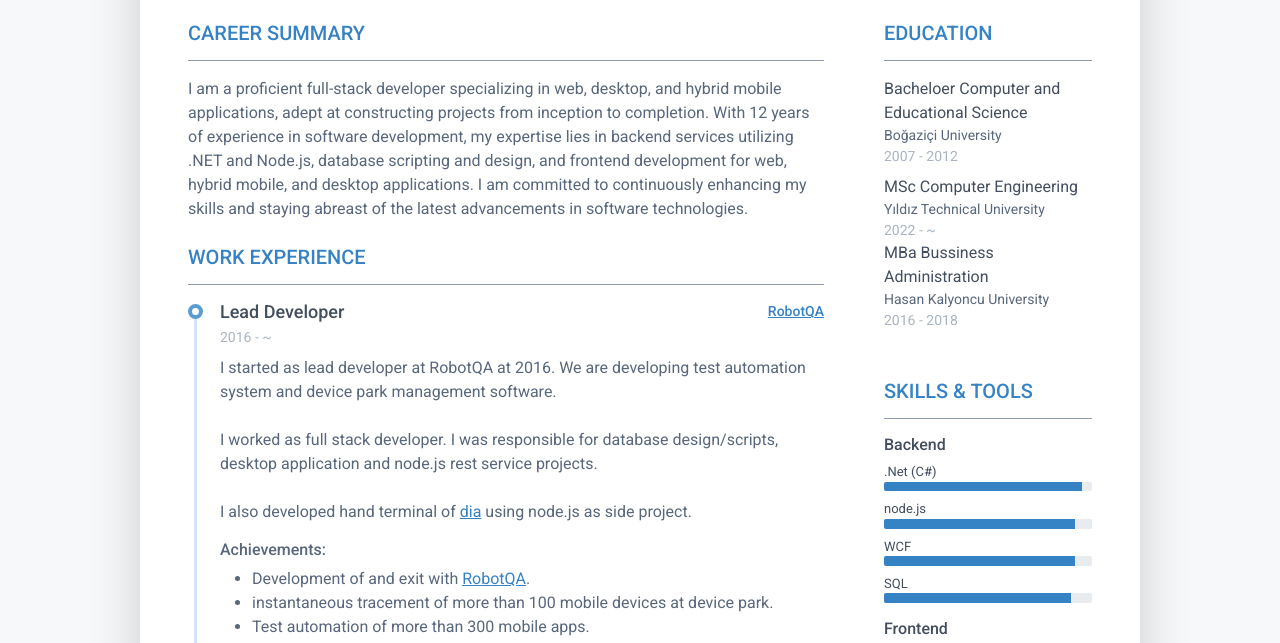
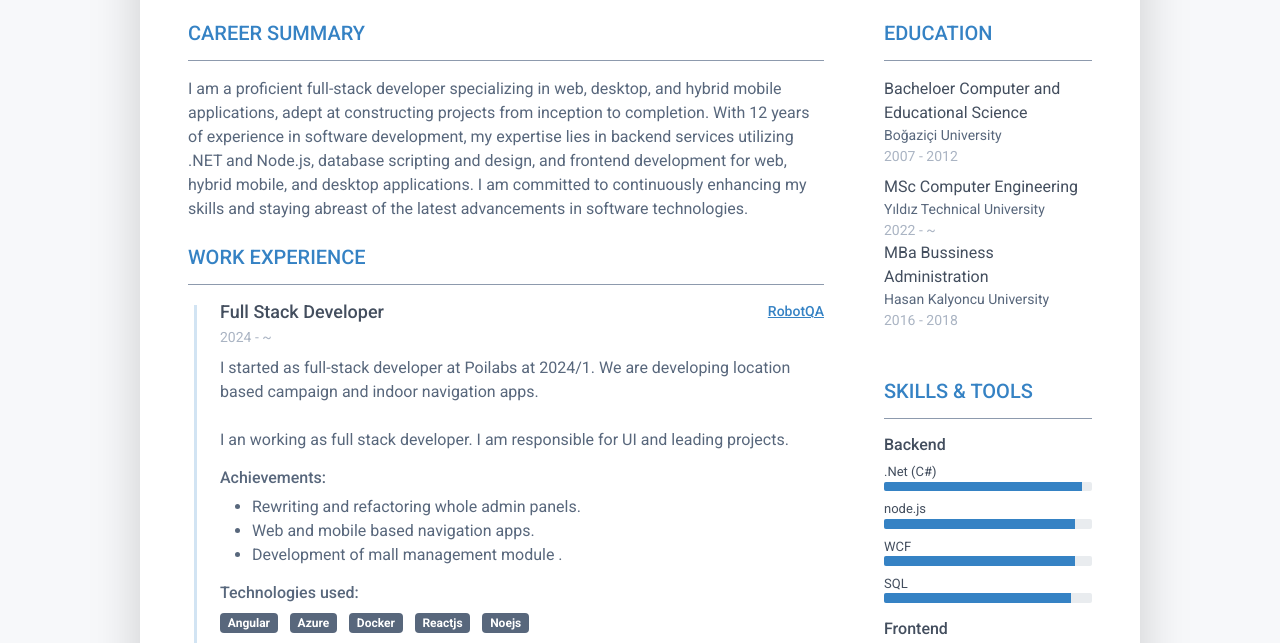
Before and after one commit to osmanraifgunes/osmanraifgunes.github.io, a plain HTML site: page index.html in a window 1280 px wide. Shown: the part 260-903 px from the top of the page. Drawn offline with Linux system fonts and the light colour scheme.

Commit message:
Add poilabs

```diff
--- a/index.html
+++ b/index.html
@@ -107,7 +107,53 @@
 							<div class="resume-section-content">
 								<div class="resume-timeline position-relative">
 
+									<article>
+										<div class="resume-timeline-item-header mb-2">
+											<div class="d-flex flex-column flex-md-row">
+												<h3 class="resume-position-title font-weight-bold mb-1">
+													Full Stack Developer
+												</h3>
+												<div class="resume-company-name ms-auto">
+													<a href="https://robotqa.com/" target="blank">RobotQA
+													</a>
+												</div>
+											</div>
+											<!--//row-->
+											<div class="resume-position-time">2024 - ~</div>
+										</div>
+										<div class="resume-timeline-item-desc">
+											<p>
+												I started as full-stack developer at Poilabs at 2024/1. We
+												are developing location based campaign and indoor navigation apps.
+												<br />
+												<br />
+												I an working as full stack developer. I am responsible for UI and leading projects.
+											</p>
+											<h4 class="resume-timeline-item-desc-heading font-weight-bold">Achievements:
+											</h4>
+											<ul>
 
+												<li>Rewriting and refactoring whole admin panels.</li>
+												<li>Web and mobile based navigation apps.</li>
+												<li>Development of mall management module .</li>
+											</ul>
+
+											<h4 class="resume-timeline-item-desc-heading font-weight-bold">Technologies
+												used:</h4>
+											<ul class="list-inline">
+												<li class="list-inline-item"><span
+														class="badge bg-secondary badge-pill">Angular</span></li>
+												<li class="list-inline-item"><span
+														class="badge bg-secondary badge-pill">Azure</span></li>
+												<li class="list-inline-item"><span
+														class="badge bg-secondary badge-pill">Docker</span></li>
+												<li class="list-inline-item"><span
+														class="badge bg-secondary badge-pill">Reactjs</span></li>
+												<li class="list-inline-item"><span
+														class="badge bg-secondary badge-pill">Noejs</span></li>
+											</ul>
+										</div>
+									</article>
 
 									<article class="resume-timeline-item position-relative pb-4">
 
@@ -122,7 +168,7 @@
 												</div>
 											</div>
 											<!--//row-->
-											<div class="resume-position-time">2016 - ~</div>
+											<div class="resume-position-time">2016 - 2024</div>
 										</div>
 										<!--//resume-timeline-item-header-->
 										<div class="resume-timeline-item-desc">
@@ -142,9 +188,9 @@
 											<h4 class="resume-timeline-item-desc-heading font-weight-bold">Achievements:
 											</h4>
 											<ul>
-												<li>Development of and exit with <a href="https://robotqa.com/"
+												<li>Development of <a href="https://robotqa.com/"
 														target="blank">RobotQA</a>.</li>
-												<li>instantaneous tracement of more than 100 mobile devices at device
+												<li>instantaneous tracement and test automation running on more than 100 mobile devices at device
 													park.</li>
 												<li>Test automation of more than 300 mobile apps.</li>
 												<li>Created test automation system without code writing using
@@ -226,7 +272,8 @@
 													on large corporates.</li>
 												<li>Deceloped a software with students to manage classes with qr code:
 													<a target="blank" href="https://classroom.software/">
-														classroom.software</a>.</li>
+														classroom.software</a>.
+												</li>
 											</ul>
 
 											<h4 class="resume-timeline-item-desc-heading font-weight-bold">Technologies
@@ -253,7 +300,8 @@
 
 										<div class="resume-timeline-item-header mb-2">
 											<div class="d-flex flex-column flex-md-row">
-												<h3 class="resume-position-title font-weight-bold mb-1">Full stack developer
+												<h3 class="resume-position-title font-weight-bold mb-1">Full stack
+													developer
 													<!-- <small class="text-muted">(Intern)</small> -->
 												</h3>
 												<div class="resume-company-name ms-auto">
@@ -459,25 +507,33 @@
 										<li class="mb-2">
 											<div class="resume-skill-name">.Net (C#)</div>
 											<div class="progress resume-progress">
-												<div class="progress-bar theme-progress-bar-dark" role="progressbar" style="width: 95%" aria-valuenow="25" aria-valuemin="0" aria-valuemax="100"></div>
+												<div class="progress-bar theme-progress-bar-dark" role="progressbar"
+													style="width: 95%" aria-valuenow="25" aria-valuemin="0"
+													aria-valuemax="100"></div>
 											</div>
 										</li>
 										<li class="mb-2">
 											<div class="resume-skill-name">node.js</div>
 											<div class="progress resume-progress">
-												<div class="progress-bar theme-progress-bar-dark" role="progressbar" style="width: 92%" aria-valuenow="25" aria-valuemin="0" aria-valuemax="100"></div>
+												<div class="progress-bar theme-progress-bar-dark" role="progressbar"
+													style="width: 92%" aria-valuenow="25" aria-valuemin="0"
+													aria-valuemax="100"></div>
 											</div>
 										</li>
 										<li class="mb-2">
 											<div class="resume-skill-name">WCF</div>
 											<div class="progress resume-progress">
-												<div class="progress-bar theme-progress-bar-dark" role="progressbar" style="width: 92%" aria-valuenow="25" aria-valuemin="0" aria-valuemax="100"></div>
+												<div class="progress-bar theme-progress-bar-dark" role="progressbar"
+													style="width: 92%" aria-valuenow="25" aria-valuemin="0"
+													aria-valuemax="100"></div>
 											</div>
 										</li>
 										<li class="mb-2">
 											<div class="resume-skill-name">SQL</div>
 											<div class="progress resume-progress">
-												<div class="progress-bar theme-progress-bar-dark" role="progressbar" style="width: 90%" aria-valuenow="25" aria-valuemin="0" aria-valuemax="100"></div>
+												<div class="progress-bar theme-progress-bar-dark" role="progressbar"
+													style="width: 90%" aria-valuenow="25" aria-valuemin="0"
+													aria-valuemax="100"></div>
 											</div>
 										</li>
 									</ul>
@@ -536,7 +592,8 @@
 									<ul class="list-inline">
 										<li class="list-inline-item"><span class="badge bg-secondary">Git</span></li>
 										<li class="list-inline-item"><span class="badge bg-secondary">Ionic</span></li>
-										<li class="list-inline-item"><span class="badge bg-secondary">Docker / Kubernetes</span></li>
+										<li class="list-inline-item"><span class="badge bg-secondary">Docker /
+												Kubernetes</span></li>
 										<li class="list-inline-item"><span class="badge bg-secondary">AWS</span></li>
 										<li class="list-inline-item"><span class="badge bg-secondary">Appium</span></li>
 									</ul>
```
Lines whose indentation alone changed are shown as unchanged.
